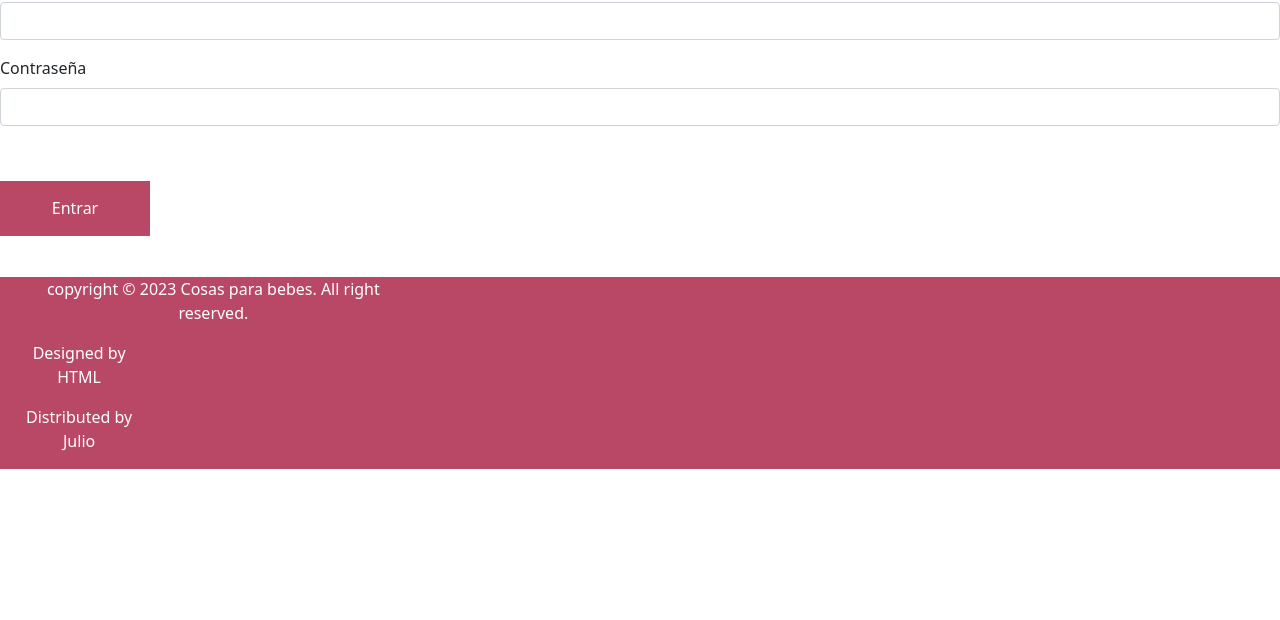
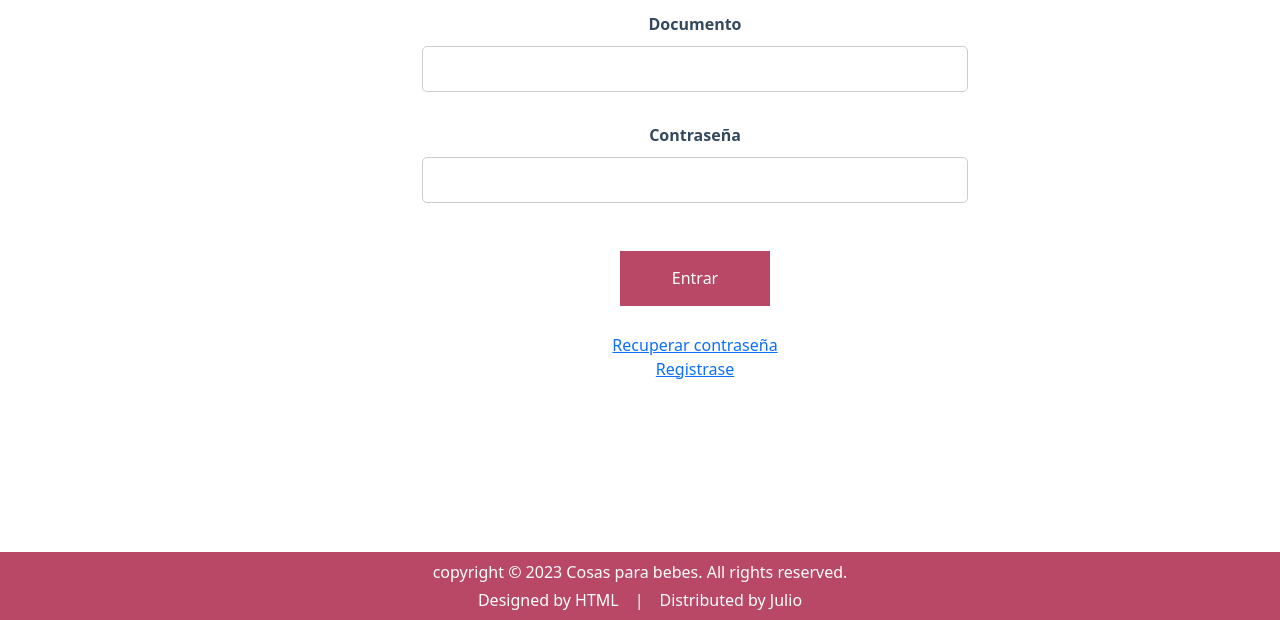
Before and after one commit to JulioCortazar2307/Cortazar-Julio-Recup-Front, a plain HTML site: page login.html in a window 1280 px wide. Shown: the part 180-800 px from the top of the page. Drawn offline with nearby package versions, Linux system fonts and the light colour scheme.

Commit message:
Login Terminado

```diff
--- a/css/style.css
+++ b/css/style.css
@@ -4,7 +4,7 @@ body {
     overflow: hidden;
 }
 
-.contenedor-entero {
+.contenedor-fondo {
     background: url('../img/elementos.jpg');
     background-size: cover;
     width: 100%;
@@ -183,3 +183,67 @@ body {
 .btn:hover {
     background-color: #34495E !important;
 }
+
+
+
+.contenedor-formulario {
+    background-color: #ffffff;
+    padding-left: 8%;
+    padding-right: 8%;
+    padding-top: 15px;
+    padding-bottom: 20px;
+    margin-left: 25% ;
+    margin-right: auto;
+    max-width: 750px;
+    margin-top: 10px;
+    border-top: solid 1px #5c5f63;
+}
+
+.pegagoso {
+    position: fixed;
+    bottom: 0;
+    width: 100%;
+    z-index: 1000;
+}
+.contenedor-formulario h2 {
+    text-align: center;
+    color: #b94866;
+    font-weight: bold;
+}
+.contenedor-formulario form {
+    display: flex;
+    flex-direction: column;
+}
+.contenedor-formulario label {
+    margin-bottom: 10px;
+    font-weight: bold;
+    color: #34495E;
+}
+.contenedor-formulario input {
+    padding: 10px;
+    border: 1px solid #ccc;
+    border-radius: 5px;
+    margin-bottom: 15px;
+    font-size: 16px;
+}
+.contenedor-formulario button {
+    padding: 10px;
+    background-color: #b94866;
+    color: white;
+    border: none;
+    font-size: 16px;
+    cursor: pointer;
+}
+.contenedor-formulario button:hover {
+    background-color: #34495E;
+}
+.footer {
+    color: white;
+    text-align: center;
+    padding: 10px 0;
+    position: relative;
+}
+.footer p {
+    margin: 0;
+    font-size: 14px;
+}
--- a/login.html
+++ b/login.html
@@ -16,42 +16,42 @@
                 </div>
             </div>
     </div>
-    <div>
-        <form action="" method="get">
+    <div class="contenedor-formulario contenedor-formulario2">
+        <form action="" method="get" class="formulario-login">
+            <div class="mb-3 align-items-center justify-content-center text-center d-flex">
             <i class="bi bi-person-fill"><h2>Iniciar Sesion</h2></i>
-            <div class="mb-3">
+            </div>
+            <div class="mb-3 align-items-center justify-content-center text-center">
                 <label for="email" class="form-label">Documento</label>
                 <input type="email" class="form-control" id="email" name="email" required>
             </div>
-            <div class="mb-3">
+            <div class="mb-3 align-items-center justify-content-center text-center">
                 <label for="password" class="form-label">Contraseña</label>
                 <input type="password" class="form-control" id="password" name="password" required>
             </div>
-            <div class="mb-3">
+            <div class="mb-3 align-items-center justify-content-center text-center">
                 <button type="submit" class="btn btn-primary">Entrar</button>
-
+            </div>
+            <div class="mb-3 align-items-center justify-content-center text-center">
+                <a href="forgotpassword.html">Recuperar contraseña</a><br>
+                <a href="sing_up.html">Registrase</a>
             </div>
         </form>
     </div>
 
-
-
-
-
-
-    <footer class="site-footer">
+    <footer class="site-footer pegagoso">
         <div class="container-fluid" style="background-color: #b94866;">
-            <div class="row">
-                <div class="col-4 text-center text-white align-items-center justify-content-center">
-                    <p>copyright &copy; 2023 Cosas para bebes. All right reserved.</p>
-                <div class="col-4 text-center text-white align-items-center justify-content-center">
-                    <p>Designed by HTML </P>
-                    <p>Distributed by Julio</p>
-                </div>
+            <div class="row justify-content-center">
+                <div class="col-12 text-white text-center py-2">
+                    <p class="mb-1">copyright &copy; 2023 Cosas para bebes. All rights reserved.</p>
+                    <div class="d-flex justify-content-center gap-3">
+                        <p class="mb-0">Designed by HTML</p>
+                        <span>|</span>
+                        <p class="mb-0">Distributed by Julio</p>
+                    </div>
                 </div>
             </div>
         </div>
-
     </footer>
 </body>
 </html>
```
Also changed, not shown: forgotpassword.html (+1 -1 lines), index.html (+1 -1 lines).
